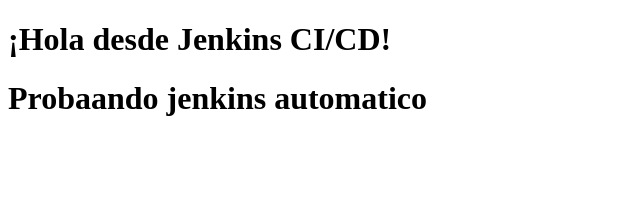
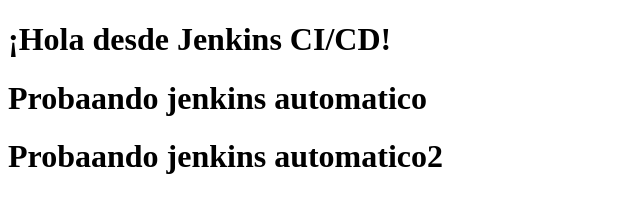
Before and after one commit to CarielR/simple-web, a plain HTML site: page index.html in a window 1280 px wide. Shown: the whole page, without its empty margins (0-640 px from the left). Drawn offline with Linux system fonts and the light colour scheme.

Commit message:
AUTOMATICO_ 148

```diff
--- a/index.html
+++ b/index.html
@@ -7,5 +7,6 @@
 <body>
   <h1>¡Hola desde Jenkins CI/CD!</h1>
   <h1>Probaando jenkins automatico</h1>
+   <h1>Probaando jenkins automatico2</h1>
 </body>
 </html>
```
